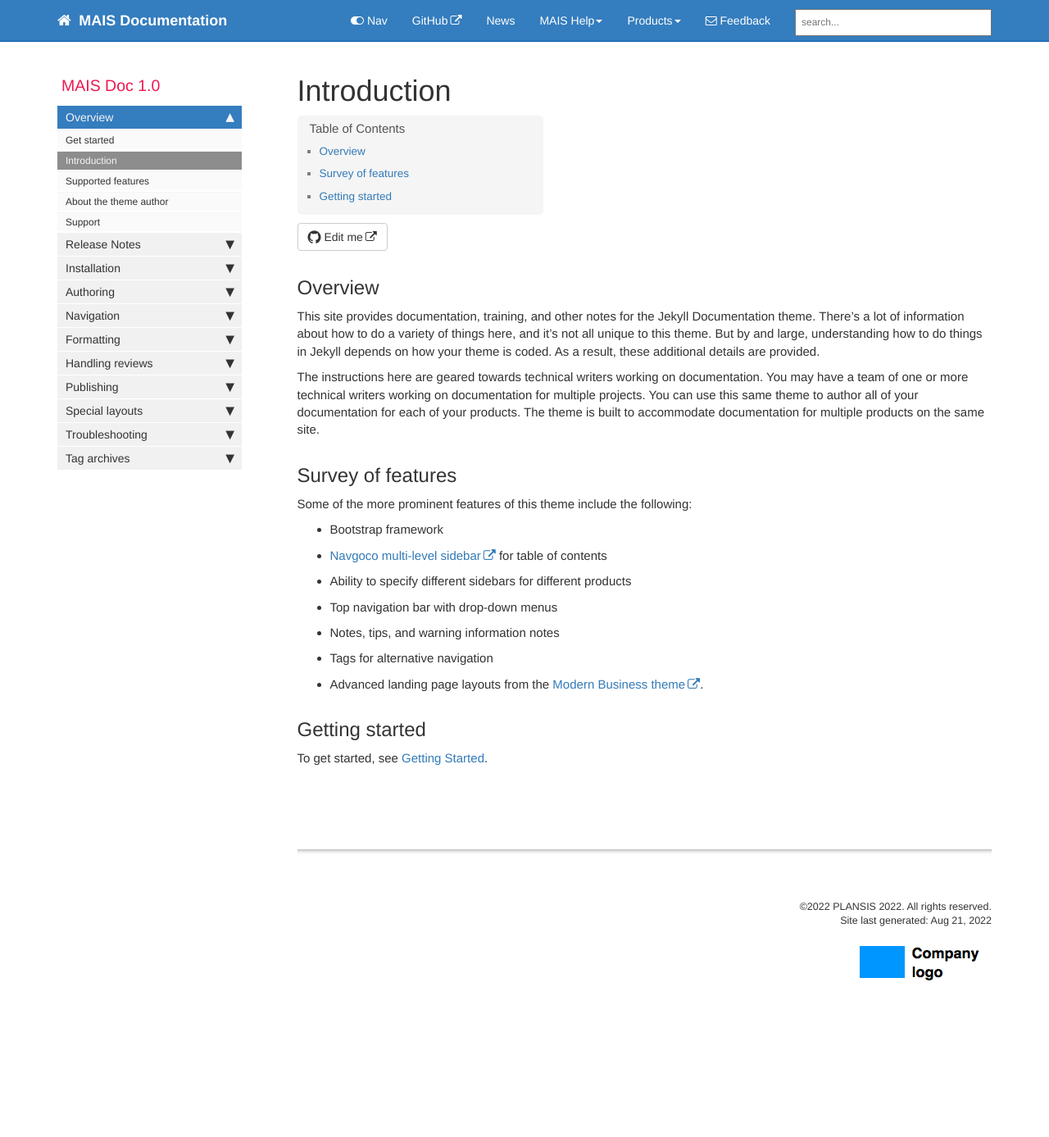
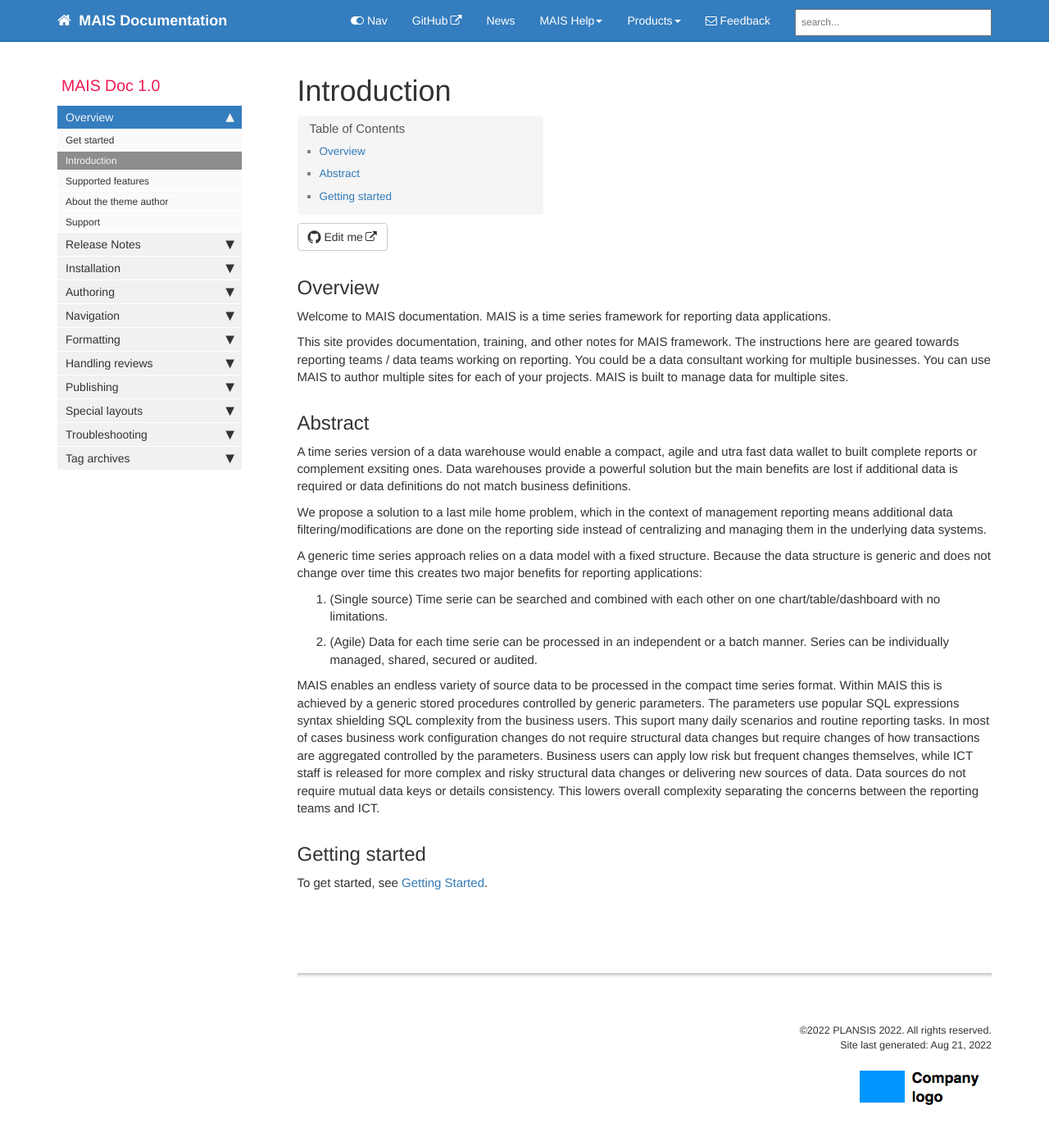
Before and after one commit to maximnl/mais, a Jekyll site: the page built from docs/pages/mydoc/mydoc_introduction.md, in a window 1280 px wide and 1400 px high. Shown: the top 1387 px of the window at 82% size. Built offline with Jekyll 4.4.1, drawn with Linux system fonts in a browser that asks for light colours; comment, search, counter and statistics services are not loaded.

Commit message:
Update mydoc_introduction.md

```diff
--- a/docs/pages/mydoc/mydoc_introduction.md
+++ b/docs/pages/mydoc/mydoc_introduction.md
@@ -7,21 +7,22 @@
 
 ## Overview
 
-This site provides documentation, training, and other notes for the Jekyll Documentation theme. There's a lot of information about how to do a variety of things here, and it's not all unique to this theme. But by and large, understanding how to do things in Jekyll depends on how your theme is coded. As a result, these additional details are provided.
+Welcome to MAIS documentation.
+MAIS is a time series framework for reporting data applications.
 
-The instructions here are geared towards technical writers working on documentation. You may have a team of one or more technical writers working on documentation for multiple projects. You can use this same theme to author all of your documentation for each of your products. The theme is built to accommodate documentation for multiple products on the same site.
+This site provides documentation, training, and other notes for MAIS framework. The instructions here are geared towards reporting teams / data teams  working on reporting. You could be a data consultant working for multiple businesses. You can use MAIS to author multiple sites for each of your projects. MAIS is built to manage data for multiple sites.
 
-## Survey of features
+## Abstract
+A time series version of a data warehouse would enable a compact, agile and utra fast data wallet to built complete reports or complement exsiting ones. Data warehouses provide a powerful solution but the main benefits are lost if additional data is required or data definitions do not match business definitions.
 
-Some of the more prominent features of this theme include the following:
+We propose a solution to a last mile home problem, which in the context of management reporting means additional data filtering/modifications are done on the reporting side instead of centralizing and managing them in the underlying data systems.
 
-* Bootstrap framework
-* [Navgoco multi-level sidebar](http://www.komposta.net/article/navgoco) for table of contents
-* Ability to specify different sidebars for different products
-* Top navigation bar with drop-down menus
-* Notes, tips, and warning information notes
-* Tags for alternative navigation
-* Advanced landing page layouts from the [Modern Business theme](http://startbootstrap.com/template-overviews/modern-business/).
+A generic time series approach relies on a data model with a fixed structure. Because the data structure is generic and does not change over time this creates two major benefits for reporting applications:
+
+1. (Single source) Time serie can be searched and combined with each other on one chart/table/dashboard with no limitations.
+2. (Agile) Data for each time serie can be processed in an independent or a batch manner. Series can be individually managed, shared, secured or audited.
+
+MAIS enables an endless variety of source data to be processed in the compact time series format. Within MAIS this is achieved by a generic stored procedures controlled by generic parameters. The parameters use popular SQL expressions syntax shielding SQL complexity from the business users. This suport many daily scenarios and routine reporting tasks. In most of cases business work configuration changes do not require structural data changes but require changes of how transactions are aggregated controlled by the parameters. Business users can apply low risk but frequent changes themselves, while ICT staff is released for more complex and risky structural data changes or delivering new sources of data. Data sources do not require mutual data keys or details consistency. This lowers overall complexity separating the concerns between the reporting teams and ICT.
 
 ## Getting started
 
```
